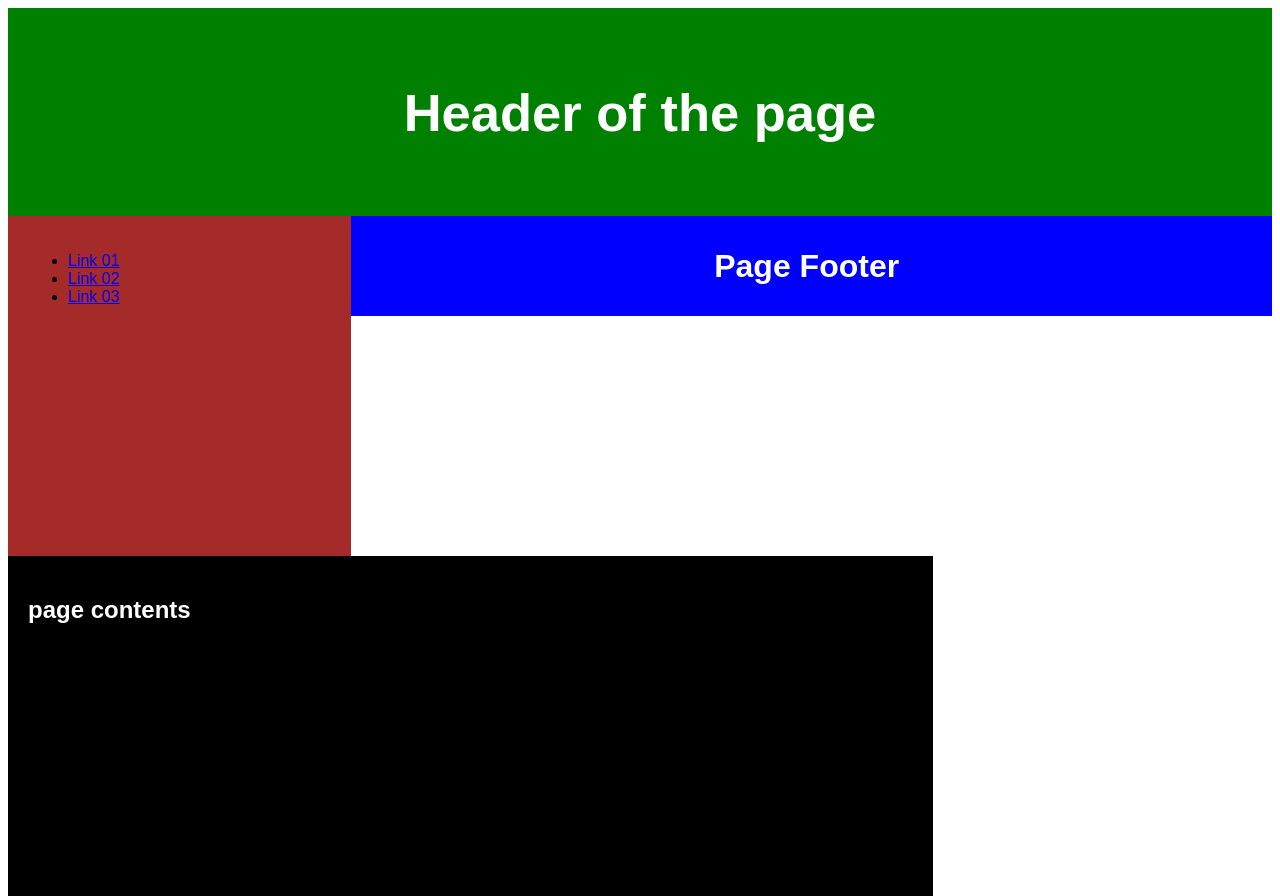
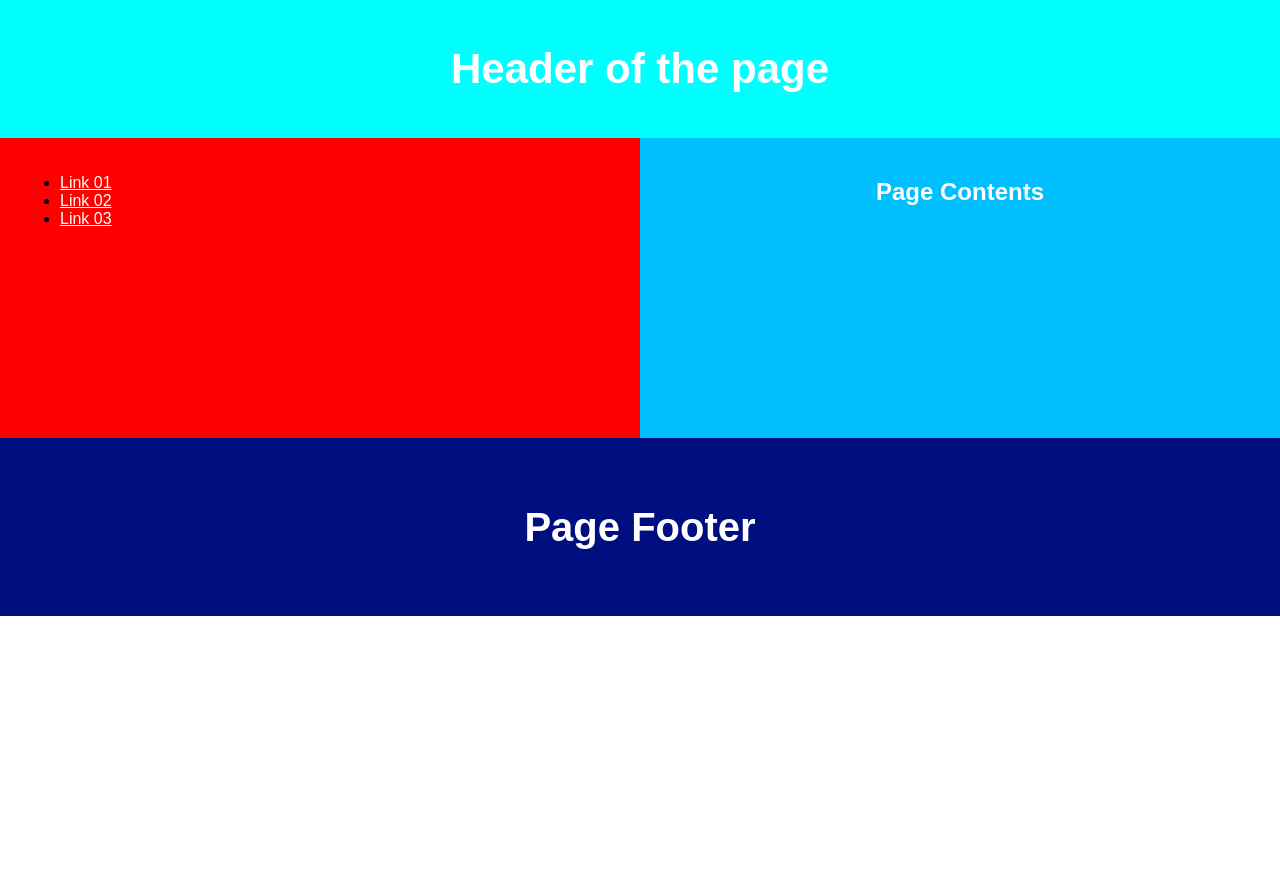
Before and after one commit to AhmedAbbasiofficial/Webtask3, a plain HTML site: page index.html in a window 1280 px wide. After the commit the page ends 800 px from the top, so only its background shows below. Drawn offline with Linux system fonts and the light colour scheme.

Commit message:
Add files via upload

```diff
--- a/index.html
+++ b/index.html
@@ -3,34 +3,41 @@
 <style>
 body {
     font-family: Arial;
+    margin: 0;
+    padding: 0;
 }
 header {
-    background-color: green;
-    padding: 30px;
+    background-color: cyan;
+    padding: 10px;
     text-align: center;
-    font-size: 35px;
+    font-size: 28px;
     color: white;
 }
 nav {
     float: left;
-    width: 24%;
+    width: 50%;
     height: 300px;
-    background: brown;
+    background: red;
     padding: 20px;
+    box-sizing: border-box;
 }
 article {
     float: left;
+    width: 50%;
+    height: 300px;
+    background-color: rgb(0, 191, 255);
+    color: white;
+    text-align: center;
     padding: 20px;
-    width: 70%;
-    height: 300px;
-    background-color: black;
-    color: white;
+    box-sizing: border-box;
 }
 footer {
-    background-color: blue;
-    padding: 10px;
+    clear: both;
+    background-color: rgb(0, 15, 128);
+    padding: 40px;
     text-align: center;
     color: white;
+    font-size: 20px;
 }
 </style>
 </head>
@@ -42,14 +49,14 @@ footer {
 
 <nav>
     <ul>
-        <li><a href="#">Link 01</a></li>
-        <li><a href="#">Link 02</a></li>
-        <li><a href="#">Link 03</a></li>
+        <li><a href="#" style="color:white;">Link 01</a></li>
+        <li><a href="#" style="color:white;">Link 02</a></li>
+        <li><a href="#" style="color:white;">Link 03</a></li>
     </ul>
 </nav>
 
 <article>
-    <h1>page contents</h1>
+    <h1>Page Contents</h1>
 </article>
 
 <footer>
```
